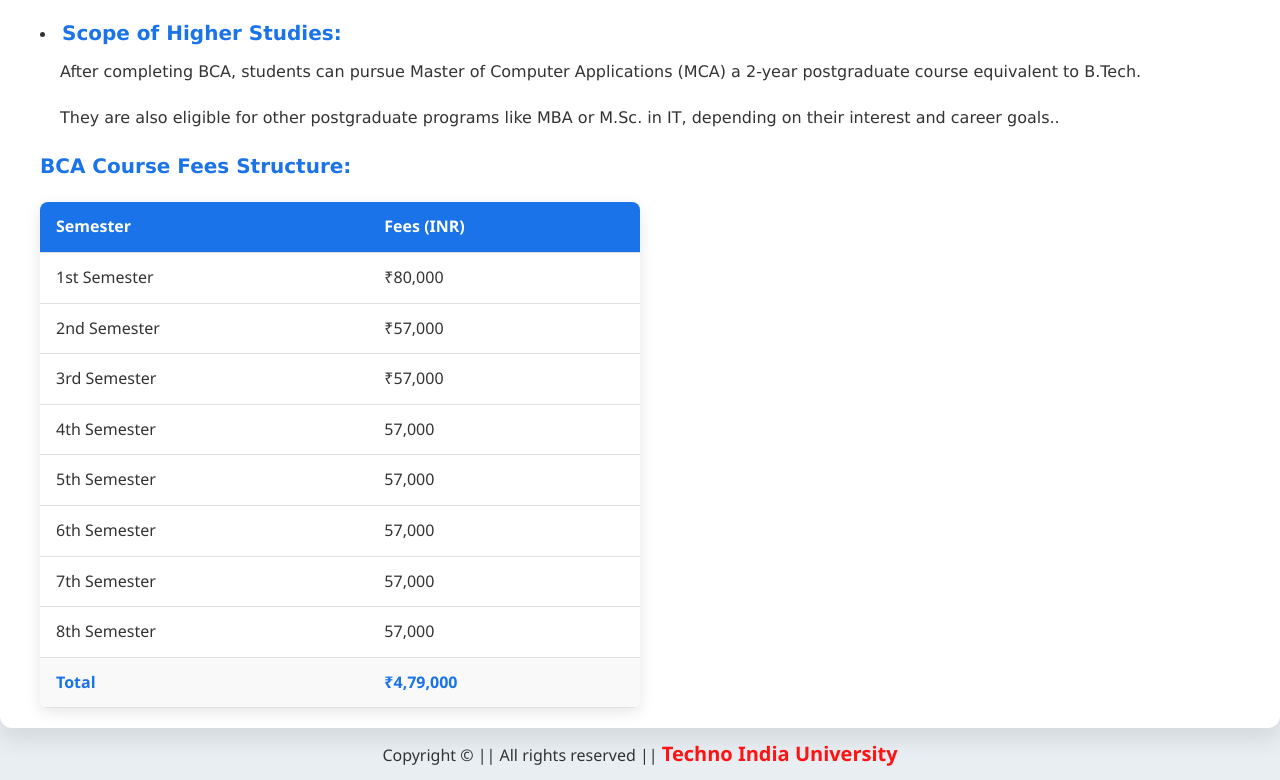
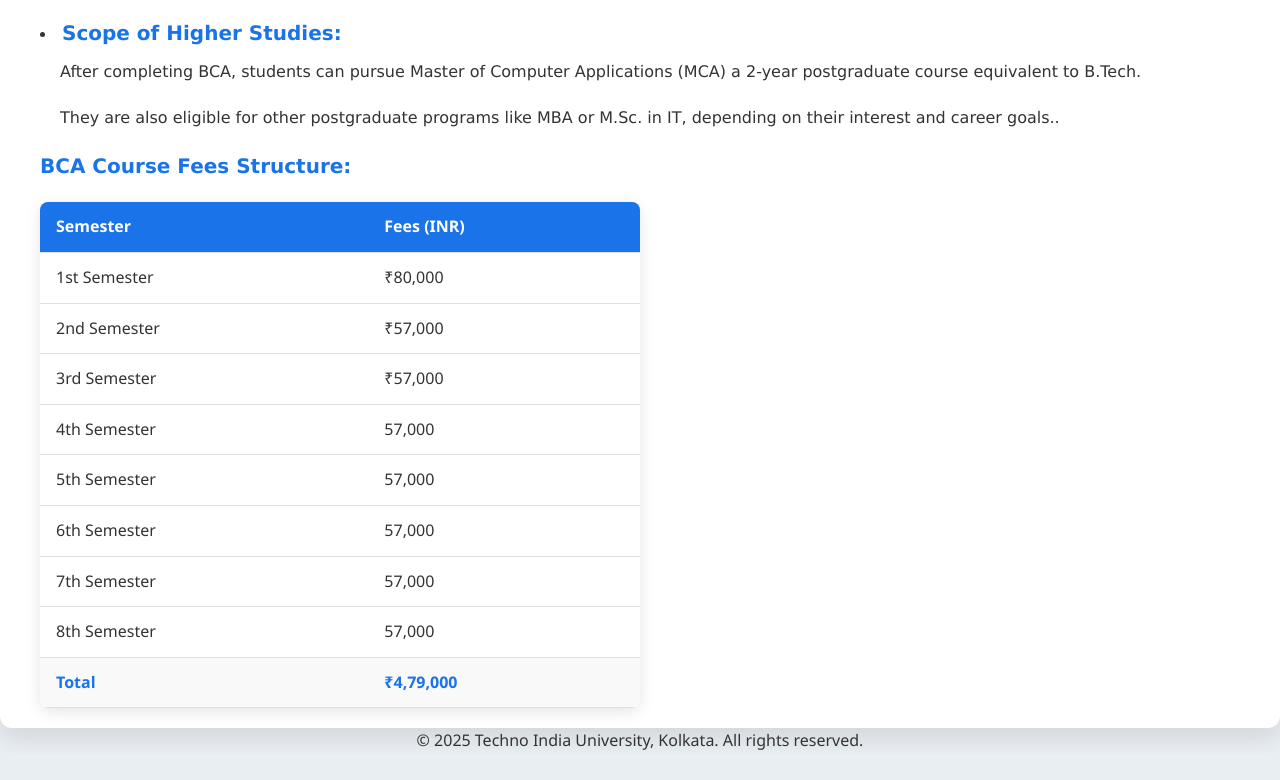
Before and after one commit to ez-sourav/simple_collage_page, a plain HTML site: page Yes_link_page/kolkata/kolkata_clg.html in a window 1280 px wide. Shown: the part 1475-2255 px from the top of the page. After the commit the page ends 2229 px from the top, so only its background shows below. Drawn offline with Linux system fonts and the light colour scheme.

Commit message:
Update kolkata_clg.html

```diff
--- a/Yes_link_page/kolkata/kolkata_clg.html
+++ b/Yes_link_page/kolkata/kolkata_clg.html
@@ -151,11 +151,20 @@
 
 
     </div>
-    <footer>
+    <!-- <footer>
 
         <div class="footer_sit">
             <p>Copyright &copy; || All rights reserved || <strong class="tiu_footer">Techno India University</strong></p>
         </div>
+    </footer> -->
+    <footer class="tiu_footer_full">
+        <p>&copy; <span id="year"></span> Techno India University, Kolkata. All rights reserved.</p>
     </footer>
+
+
+    <script>
+        document.getElementById("year").textContent = new Date().getFullYear();
+    </script>
+
 </body>
 </html>
```
